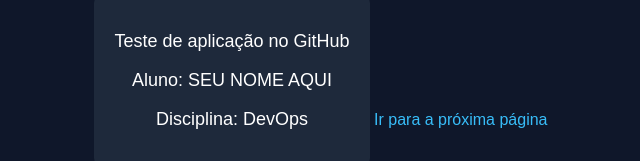
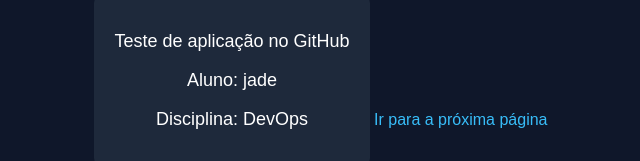
Before and after one commit to jadi-tr/p1_jade, a plain HTML site: page index.html in a window 1280 px wide. Shown: the part 165-326 px from the top of the page, without its empty margins (319-959 px from the left). Drawn offline with Linux system fonts and the light colour scheme.

Commit message:
Update index.html

```diff
--- a/index.html
+++ b/index.html
@@ -39,7 +39,7 @@ margin-top: 20px;
 
 <div class="box">
 <p>Teste de aplicação no GitHub</p>
-<p>Aluno: SEU NOME AQUI</p>
+<p>Aluno: jade</p>
 <p>Disciplina: DevOps</p>
 </div>
 <a href="aa.html" style="color: #38bdf8; text-decoration: none; margin-top: 20px; display: inline-block;">Ir para a próxima página</a>
```
